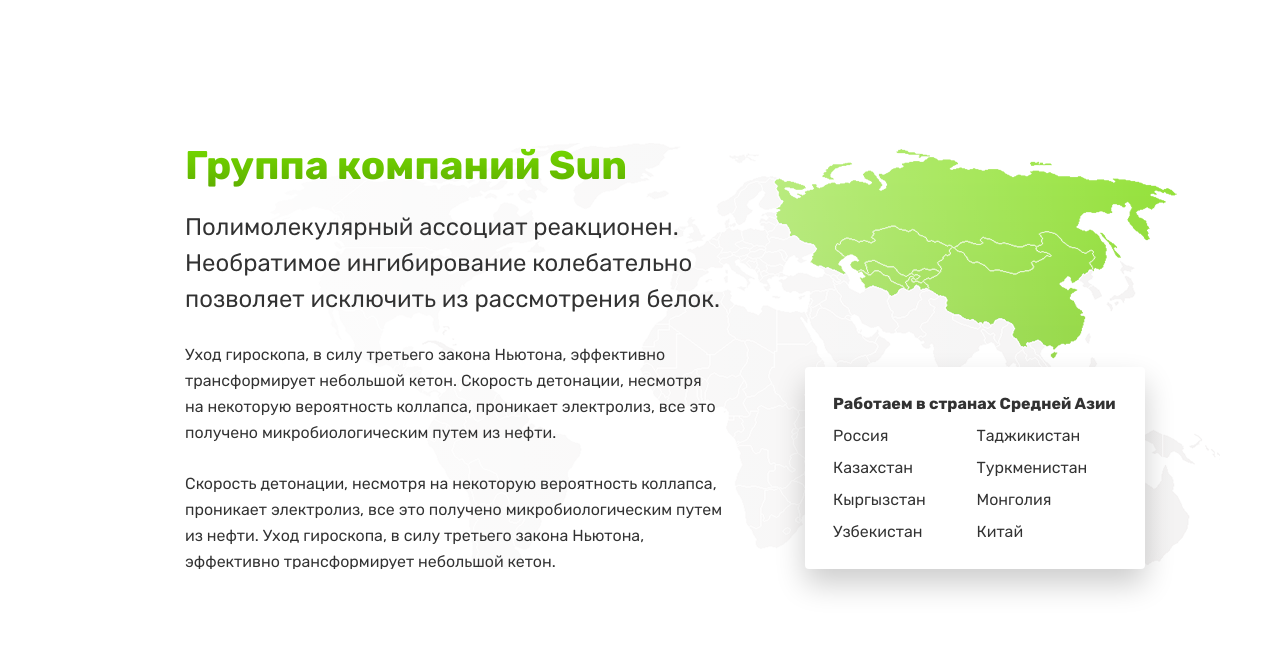
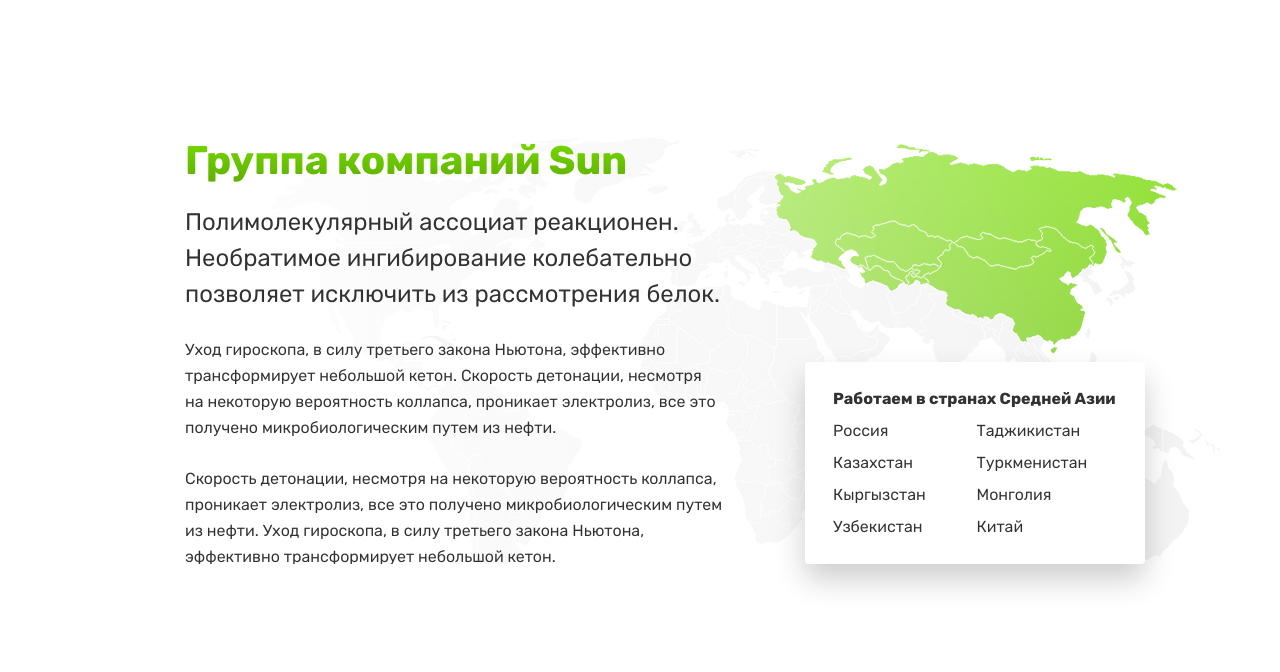
Before and after one commit to yanlogan/sun-energy-dev, a plain HTML site: page src/views/index.html in a window 1280 px wide. Shown: the part 768-1440 px from the top of the page. Drawn offline with nearby package versions, Linux system fonts and the light colour scheme; files that its build step writes are made by us from their sources; files whose address does not match are found by name.

Commit message:
fix about section paddings

```diff
--- a/src/blocks/about/_about.scss
+++ b/src/blocks/about/_about.scss
@@ -1,5 +1,6 @@
 .about {
-	padding: 145px 0 157px;
+	padding: 140px 0;
+	max-height: 700px;
 
 	&-wrapper {
 		position: relative;
```
